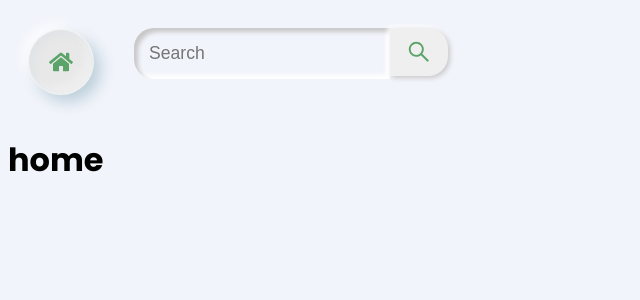
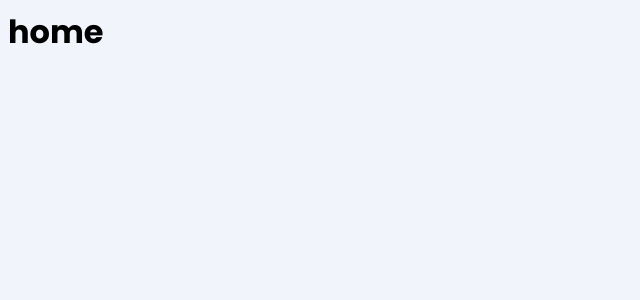
Before and after one commit to pkc189/eyesonai, a React (Create React App) app: page / in a window 1280 px wide. Shown: the top 300 px of the page, without its empty margins (0-640 px from the left). Built offline with nearby package versions, Linux system fonts and the light colour scheme.

Commit message:
1 file modified, 2 deleted

```diff
--- a/src/App.js
+++ b/src/App.js
@@ -1,12 +1,10 @@
 import React from "react";
 import Home from "./pages/Home.js";
 import "./style.css";
-import Navbar from "./components/home_components/Navbar.js";
 
 export default function App() {
   return (
     <div>
-      <Navbar />
       <Home />
     </div>
   );
--- a/src/components/home_components/Navbar.js
+++ /dev/null
@@ -1,53 +0,0 @@
-import React from "react";
-import { FaHome } from "react-icons/fa";
-import { IconContext } from "react-icons";
-import "../../css/Navbar.css";
-import { AiOutlineSearch } from "react-icons/ai";
-
-import { Link, BrowserRouter as Router } from "react-router-dom";
-
-const Navbar = () => {
-  return (
-    <>
-      <Router>
-        <div className="Navbar">
-          <IconContext.Provider
-            value={{
-              color: "5aa469",
-              className: "Navbar__icon",
-              size: "1.5rem"
-            }}
-          >
-            <Link to="/">
-              <FaHome />
-            </Link>
-          </IconContext.Provider>
-
-          <div id="search">
-            <form method="get" action="">
-              <div className="search__input">
-                <input type="text" placeholder="Search" required />
-
-                <div className="search__input__button">
-                  <button type="submit">
-                    <IconContext.Provider
-                      value={{
-                        color: "5aa469",
-                        className: "Search__icon",
-                        size: "1.6rem"
-                      }}
-                    >
-                      <AiOutlineSearch />
-                    </IconContext.Provider>
-                  </button>
-                </div>
-              </div>
-            </form>
-          </div>
-        </div>
-      </Router>
-    </>
-  );
-};
-
-export default Navbar;
```
Also changed, not shown: src/components/home_components/ActivityReport.js (deleted).
